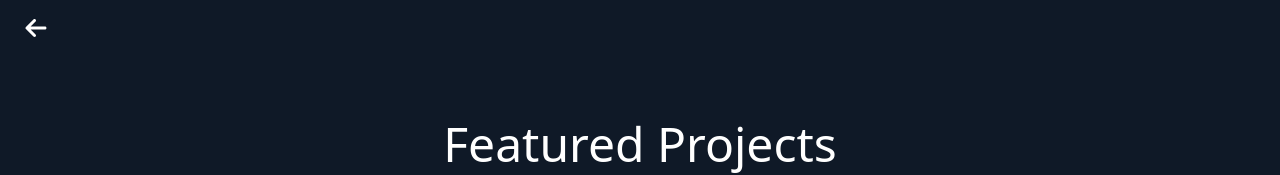
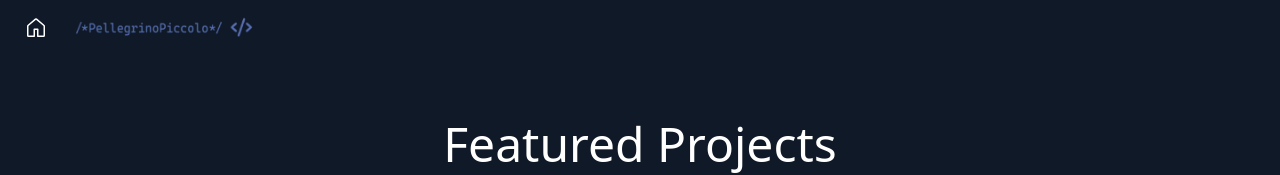
Before and after one commit to PellegrinoPiccolo/my-portfolio, a Next.js app: page /projects in a window 1280 px wide. Shown: the top 175 px of the page. Built offline with nearby package versions, Linux system fonts and the light colour scheme.

Commit message:
feat: replace back button with home button and add logo to projectspage

```diff
--- a/components/sections/ProjectsPage.jsx
+++ b/components/sections/ProjectsPage.jsx
@@ -3,7 +3,8 @@ import React from 'react'
 import { motion } from "framer-motion";
 import projectsData from '../../public/projects.json'
 import ProjectCard from '../ProjectCard'
-import { FaArrowLeft } from "react-icons/fa6";
+import { GoHome } from "react-icons/go";
+import { GoHomeFill } from "react-icons/go";
 import { useRouter } from 'next/navigation';
 
 const ProjectsPage = () => {
@@ -28,9 +29,13 @@ const ProjectsPage = () => {
 
   return (
     <div className='w-full mx-auto px-8 py-30 min-h-screen bg-background-secondary scroll-mt-20'>
-        <div className={`fixed top-0 left-0 w-full py-2 px-4 z-999 ${scrolled ? 'bg-gray-950/95 backdrop-blur-sm border-b border-gray-800' : 'bg-transparent'} transition-colors duration-300`}>
-            <button onClick={() => router.back()} className='text-white hover:bg-gray-700 p-2 rounded-full transition cursor-pointer'>
-                <FaArrowLeft className="text-2xl" />
+        <div className={`fixed top-0 left-0 w-full py-2 px-4 z-999 flex gap-3 items-center border-gray-800 ${scrolled ? 'bg-gray-950/95 backdrop-blur-sm border-b' : 'bg-transparent'} transition-colors duration-300`}>
+            <button onClick={() => router.push('/')} className='group text-white hover:bg-gray-700 p-2 rounded-full transition cursor-pointer'>
+                <GoHome className="text-2xl group-hover:hidden" />
+                <GoHomeFill className="text-2xl hidden group-hover:block" />
+            </button>
+            <button onClick={() => window.scrollTo({ top: 0, behavior: 'smooth' })} className='cursor-pointer hover:scale-105 transition-transform duration-300'>
+                <img src="/logo.png" alt="Logo" className='h-8' />
             </button>
         </div>
         <motion.h2 className="md:text-5xl font-light mb-6 text-center text-white text-3xl" initial={{ opacity: 0, y: 10 }} animate={{ opacity: 1, y: 0 }} transition={{ duration: 0.5 }}>Featured Projects</motion.h2>
```
